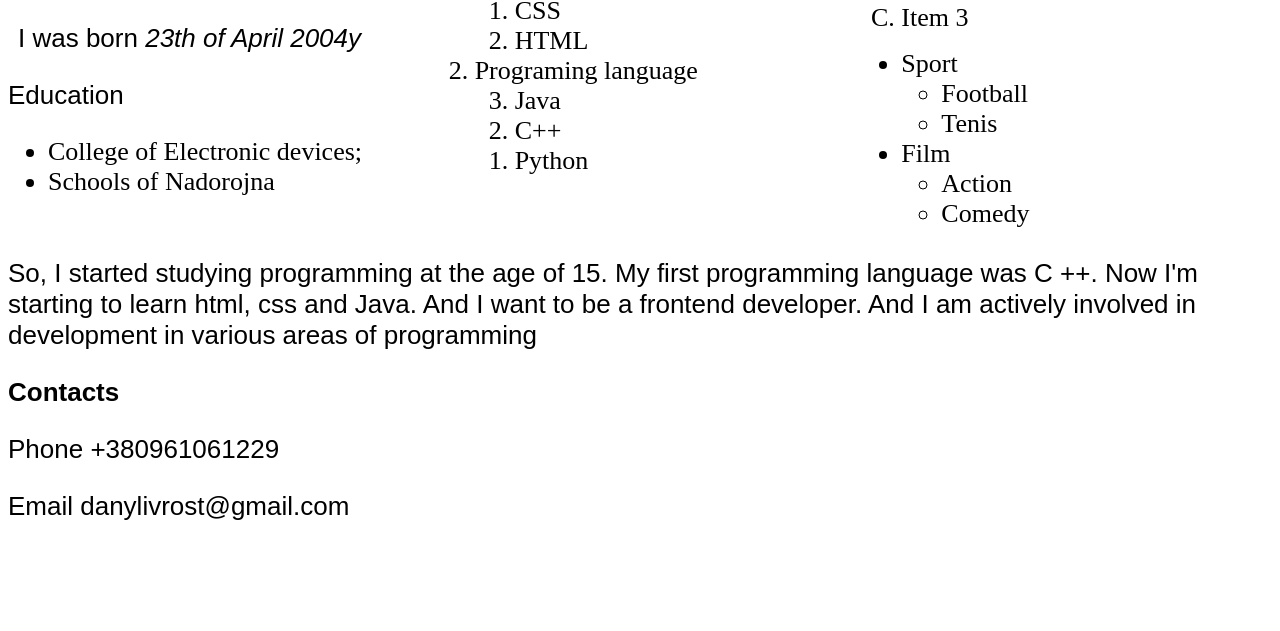
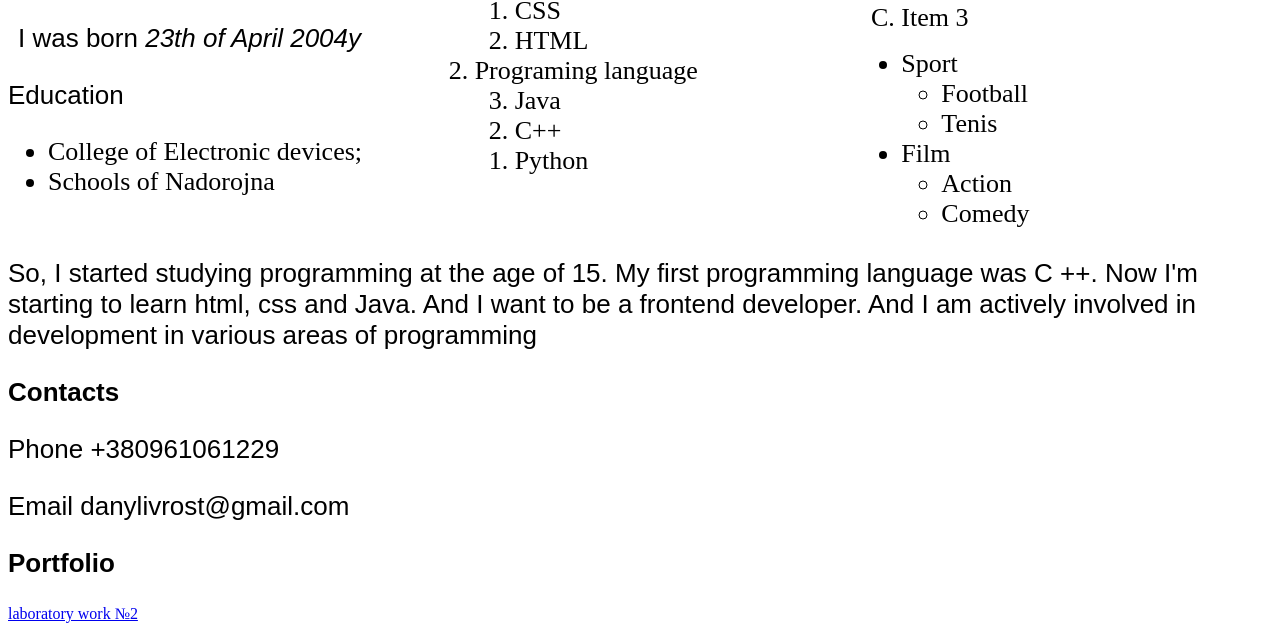
Before and after one commit to DanylivRostyslavUA/danylivrostyslavua.github.io, a plain HTML site: page index.html in a window 1280 px wide. Shown: the part 231-862 px from the top of the page. Before the commit the page ends 800 px from the top, so only its background shows below. Drawn offline with Linux system fonts and the light colour scheme.

Commit message:
Update index.html

```diff
--- a/index.html
+++ b/index.html
@@ -105,7 +105,12 @@ Now I'm starting to learn html, css and Java. And I want to be a frontend develo
 <p>Phone +380961061229</p>
 <p>Email danylivrost@gmail.com</p>
 </div>
-
+<p><b>
+	Portfolio
+</b>
+</p>
+<a href="###" class="btn">laboratory
+work №2</a>
 
 
 </body>
```
